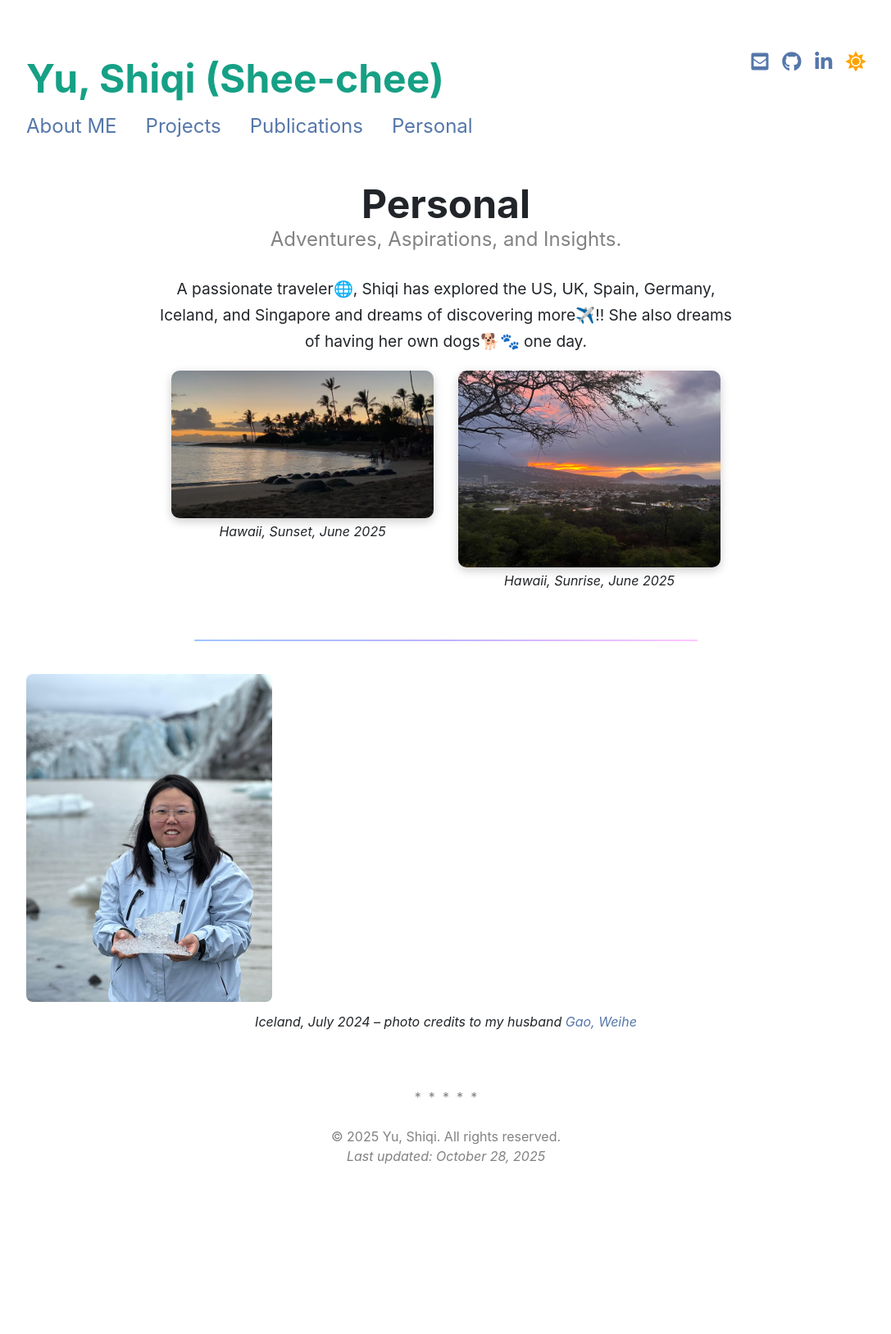
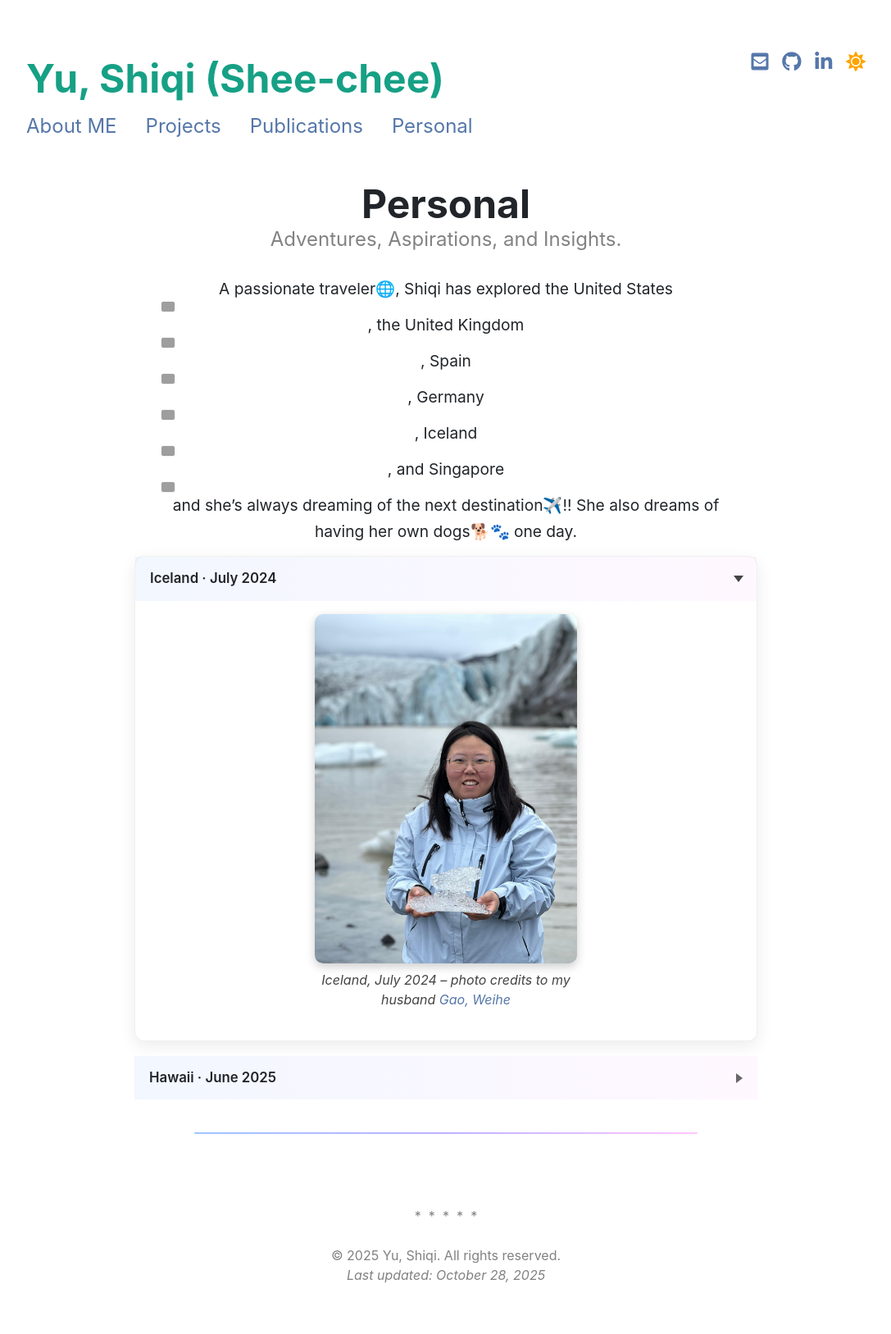
Before and after one commit to shiqi-yu/shiqi-yu.github.io, a Jekyll site: the page built from pages/personal.html, in a window 1280 px wide. Shown: the whole page at 82% size, without its empty margins (96-1183 px from the left). Built offline with Jekyll 4.4.1, drawn with Linux system fonts in a browser that asks for light colours; nearby versions of some CDN libraries; a style sheet for code colours, icons or effects is not loaded; before the commit the page ends 1482 px from its top, so only the background shows below that; grey boxes are pictures that could not be loaded.

Commit message:
personal update

```diff
--- a/pages/personal.html
+++ b/pages/personal.html
@@ -9,33 +9,144 @@
 ---
 
 {% assign personal = site.data.personal %}
+<div style="text-align: center; font-size: 1.2em; line-height: 1.6;">
+  <p style="max-width: 700px; margin: 0 auto;">A passionate traveler🌐, Shiqi has explored the United States
+    <img class="flag" src="https://flagcdn.com/us.svg" alt="US flag">
+    , the United Kingdom
+    <img class="flag" src="https://flagcdn.com/gb.svg" alt="UK flag">
+    , Spain
+    <img class="flag" src="https://flagcdn.com/es.svg" alt="Spain flag">
+    , Germany
+    <img class="flag" src="https://flagcdn.com/de.svg" alt="Germany flag">
+    , Iceland
+    <img class="flag" src="https://flagcdn.com/is.svg" alt="Iceland flag">
+    , and Singapore
+    <img class="flag" src="https://flagcdn.com/sg.svg" alt="Singapore flag"> and she’s always dreaming of the next destination✈️!! She also dreams of having her own dogs🐕🐾 one day. </p> </div>
 
-<div style="text-align: center; font-size: 1.2em; line-height: 1.6;">
-  <p style="max-width: 700px; margin: 0 auto;">
-      A passionate traveler🌐, Shiqi has explored the US, UK, Spain, Germany, Iceland, and Singapore and dreams of discovering more✈️!! She also dreams of having her own dogs🐕🐾 one day.
+    <style>
+  .flag {
+    width: 16px;              /* 调小尺寸 */
+    height: 12px;             /* 固定高度比例更统一 */
+    vertical-align: baseline; /* 与文字基线对齐 */
+    margin-left: 3px;         /* 文字和旗帜间距 */
+    margin-right: 1px;
+    border-radius: 2px;       /* 小圆角，看起来更精致 */
+    box-shadow: 0 0 2px rgba(0,0,0,0.15); /* 轻微阴影更柔和 */
+  }
+</style>
+
+<style>
+  /* 用一个命名空间避免与主题冲突 */
+  .accordion-photos details {
+    margin: 14px auto;
+    max-width: 760px;
+    border-radius: 12px;
+    background: #fff;
+    border: 0 !important;               /* ← 强力移除默认边框 */
+    box-shadow: none !important;         /* ← 强力移除默认阴影 */
+    transition: box-shadow .25s ease, border-color .25s ease, background .25s ease;
+  }
+  .accordion-photos details + details { margin-top: 18px; }
+
+  /* 仅在 hover 或展开时显示卡片感 */
+  .accordion-photos details:hover,
+  .accordion-photos details[open] {
+    box-shadow: 0 6px 20px rgba(0,0,0,0.08) !important;
+    border: 1px solid rgba(0,0,0,0.06) !important;
+    background: #fff;
+  }
+
+  /* summary 标题 */
+  .accordion-photos details > summary {
+    cursor: pointer;
+    list-style: none;
+    padding: 14px 18px;
+    font-weight: 600;
+    font-size: 1.05rem;
+    background: linear-gradient(90deg,#a0c4ff22,#ffc6ff22);
+    display: flex; align-items: center; justify-content: space-between;
+    transition: background .25s ease;
+  }
+  .accordion-photos details > summary:hover {
+    background: linear-gradient(90deg,#a0c4ff33,#ffc6ff33);
+  }
+  .accordion-photos details > summary::-webkit-details-marker { display: none; }
+
+  /* 仅键盘聚焦时的描边（可访问性） */
+  .accordion-photos details > summary:focus { outline: none; }
+  .accordion-photos details > summary:focus-visible {
+    outline: 2px solid #a0c4ff; outline-offset: 2px; border-radius: 10px;
+  }
+
+  /* 纯 CSS 箭头 */
+  .accordion-photos .chev {
+    width: 0; height: 0;
+    border-top: 6px solid transparent;
+    border-bottom: 6px solid transparent;
+    border-left: 8px solid #666;
+    transition: transform .25s ease, border-left-color .25s ease;
+    margin-left: 8px;
+  }
+  .accordion-photos details[open] .chev {
+    transform: rotate(90deg);
+    border-left-color: #444;
+  }
+
+  /* 画廊与卡片 —— 避免与主题 .card 冲突，改名 photo-card */
+  .accordion-photos .gallery {
+    display: flex; justify-content: center; gap: 30px; flex-wrap: wrap;
+    padding: 16px 18px 22px;
+  }
+  .accordion-photos .photo-card {
+    text-align: center; max-width: 320px;
+    border: 0 !important; box-shadow: none !important; background: transparent;
+  }
+  .accordion-photos .photo-card img {
+    width: 100%; height: auto; border-radius: 10px;
+    border: 0 !important;                 /* ← 防止主题给 img 加边框 */
+    box-shadow: 0 4px 12px rgba(0,0,0,0.2);
+  }
+  .accordion-photos .caption {
+    margin-top: 8px; font-style: italic; color: #444; line-height: 1.5;
+  }
+</style>
+
+<div class="accordion-photos">
+  <!-- 冰岛（默认展开） -->
+  <details open>
+    <summary>
+      Iceland · July 2024
+      <span class="chev"></span>
+    </summary>
+    <div class="gallery">
+      <div class="photo-card">
+        <img src="/assets/img/iceland_profile.jpg" alt="Iceland, July 2024">
+        <p class="caption">
+          Iceland, July 2024 – photo credits to my husband
+          <a href="https://gaoweihe.github.io/" target="_blank" rel="noopener">Gao, Weihe</a>
         </p>
       </div>
+    </div>
+  </details>
 
-<div style="display: flex; justify-content: center; gap: 30px; flex-wrap: wrap; margin-top: 20px;">
-  <div style="text-align: center; max-width: 320px;">
+  <!-- 🌺 夏威夷（默认收起） -->
+<details>
+  <summary>
+    Hawaii · June 2025
+    <span class="chev"></span>
+  </summary>
+  <div class="gallery" style="flex-direction: column; align-items: center; gap: 18px;">
+    <div class="photo-card" style="max-width: 600px;">
       <img src="/assets/img/Hawaii_sunset.jpeg" alt="Hawaii, Sunset, June 2025"
-         style="width: 100%; height: auto; border-radius: 10px; box-shadow: 0 4px 12px rgba(0,0,0,0.2);">
-    <p><em>Hawaii, Sunset, June 2025</em></p>
+           style="width: 100%; height: auto; border-radius: 12px; box-shadow: 0 6px 18px rgba(0,0,0,0.2);">
+      <p class="caption">Hawaii, Sunset, June 2025</p>
     </div>
-
-  <div style="text-align: center; max-width: 320px;">
+    <div class="photo-card" style="max-width: 600px;">
       <img src="/assets/img/Hawaii_sunrise.jpeg" alt="Hawaii, Sunrise, June 2025"
-         style="width: 100%; height: auto; border-radius: 10px; box-shadow: 0 4px 12px rgba(0,0,0,0.2);">
-    <p><em>Hawaii, Sunrise, June 2025</em></p>
+           style="width: 100%; height: auto; border-radius: 12px; box-shadow: 0 4px 14px rgba(0,0,0,0.15);">
+      <p class="caption">Hawaii, Sunrise, June 2025</p>
     </div>
   </div>
+</details>
 
 <hr style="border: none; height: 2px; background: linear-gradient(to right, #a0c4ff, #bdb2ff, #ffc6ff); margin: 40px auto; width: 60%; border-radius: 2px;">
-
-
-<div style="text-align: center; margin-top: 20px;">
-    <img src="/assets/img/iceland_profile.jpg" alt="Iceland, July 2024" style="max-width: 300px; height: auto; border-radius: 8px;">
-    <p style="margin-top: 8px;">
-        <em>Iceland, July 2024 – photo credits to my husband <a href="https://gaoweihe.github.io/" target="_blank">Gao, Weihe</a></em>
-    </p>
-</div>
```
Lines whose indentation alone changed are shown as unchanged.
